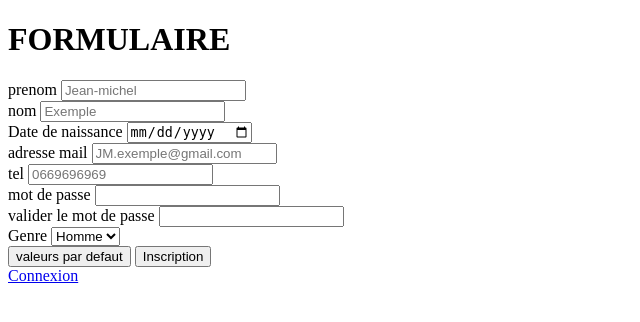
After one commit to AdamWizard/projet_BDD, a PHP site: template vue/ajout_maison.php in a window 1280 px wide. The commit adds this page. Shown: the top 322 px of the page, without its empty margins (0-640 px from the left). Run offline with PHP 8.4, Linux system fonts and the light colour scheme; the template is opened without the code that fills it, so the values that code supplies are empty.

Commit message:
mise en place ajout maison et tableau de bord

```diff
--- /dev/null
+++ b/vue/ajout_maison.php
@@ -0,0 +1,55 @@
+<?php
+echo <<<END
+<h1>FORMULAIRE</h1>
+<form method="POST" action="">
+
+        <div>
+            <label for="idprenomnom">prenom</label>
+            <input name="prenom" type="text" id="idprenom" placeholder="Jean-michel" maxlength="50" required>
+        </div>
+
+        <div>
+            <label for="idnom">nom</label>
+            <input name="nom" type="text" id="idnom" placeholder="Exemple" maxlength="50" required>
+        </div>
+
+        <div>
+            <label for="iddate">Date de naissance</label>
+            <input name="dateNaiss" type="date" if="iddate" placeholder="04/12/2000" required>
+        </div>
+
+        <div>
+            <label for="idmail">adresse mail</label>
+            <input name="mail" type="email" id="idmail" placeholder="JM.exemple@gmail.com" maxlength="50" required>
+        </div>
+
+        <div>
+            <label for="idtel">tel</label>
+            <input name="tel" type="tel" id="idtel" placeholder="0669696969" maxlength="10" required pattern="[0-9]{10}">
+        </div>
+
+        <div>
+            <label for="idmdp">mot de passe</label>
+            <input name="mdp" type="password" id="idmdp" maxlength="50" required>
+        </div>
+
+        <div>
+            <label for="idmdp2">valider le mot de passe</label>
+            <input name="mdp2" type="password" id="idmdp2" maxlength="50" required>
+        </div>
+
+        <div>
+            <label for="genre-select">Genre</label>
+            <select name="genre" id="idGenre">
+            <option value="1">Homme</option>
+            <option value="2">Femme</option>
+            <option value="3">Autre</option>
+            </select>
+        </div>
+
+        <button type="reset">valeurs par defaut</button>
+        <button type="submit">Inscription</button>
+    </form>
+    <a href="index.php">Connexion</a>
+END;
+;
--- a/vue/tableau_de_bord.php
+++ b/vue/tableau_de_bord.php
@@ -5,7 +5,7 @@ echo <<<END
 
     <h1>Tableau de bord</h1>
 
-
+    <a href="index.php?cible=maison&fonction=formulaire">Creer une maison</a>
 </body>
 
 
```
Also changed, not shown: controleur/maison.php (added, +38 -0 lines), vue/erreur404.php (added, +7 -0 lines).
